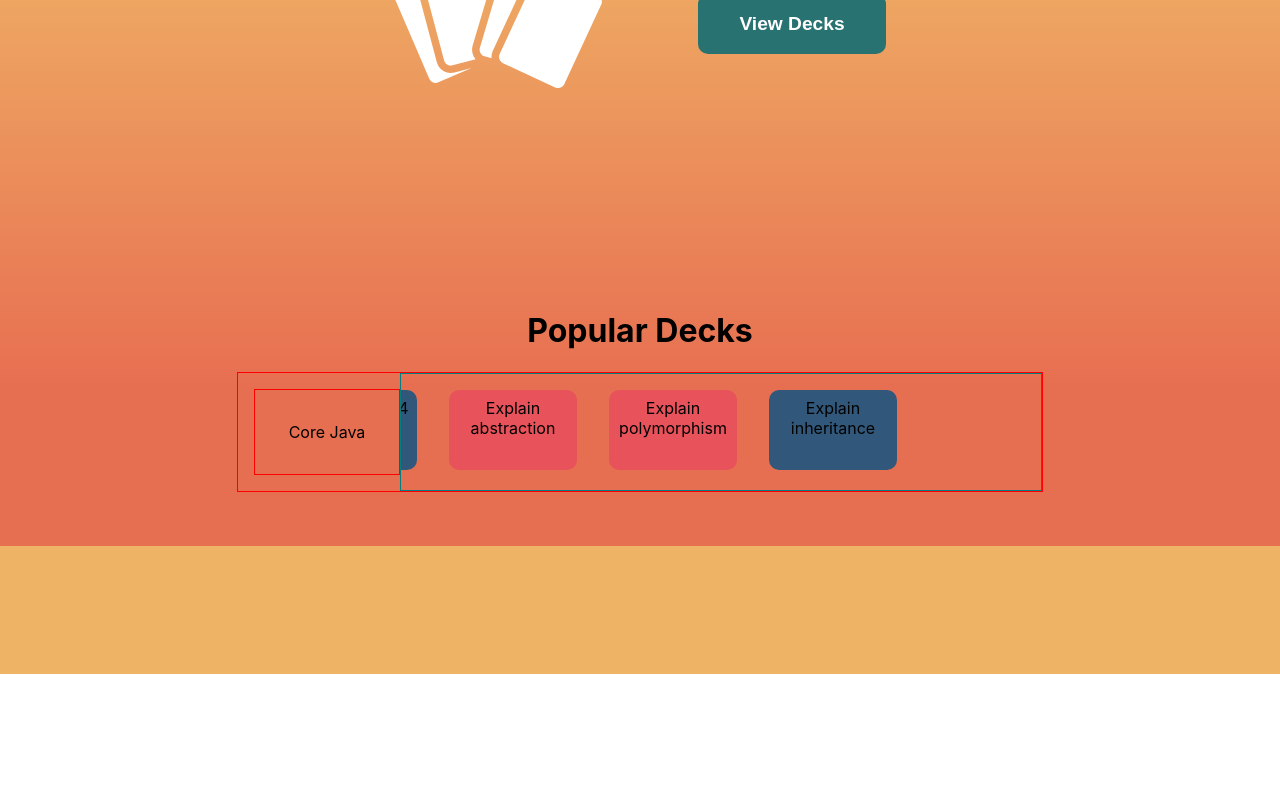
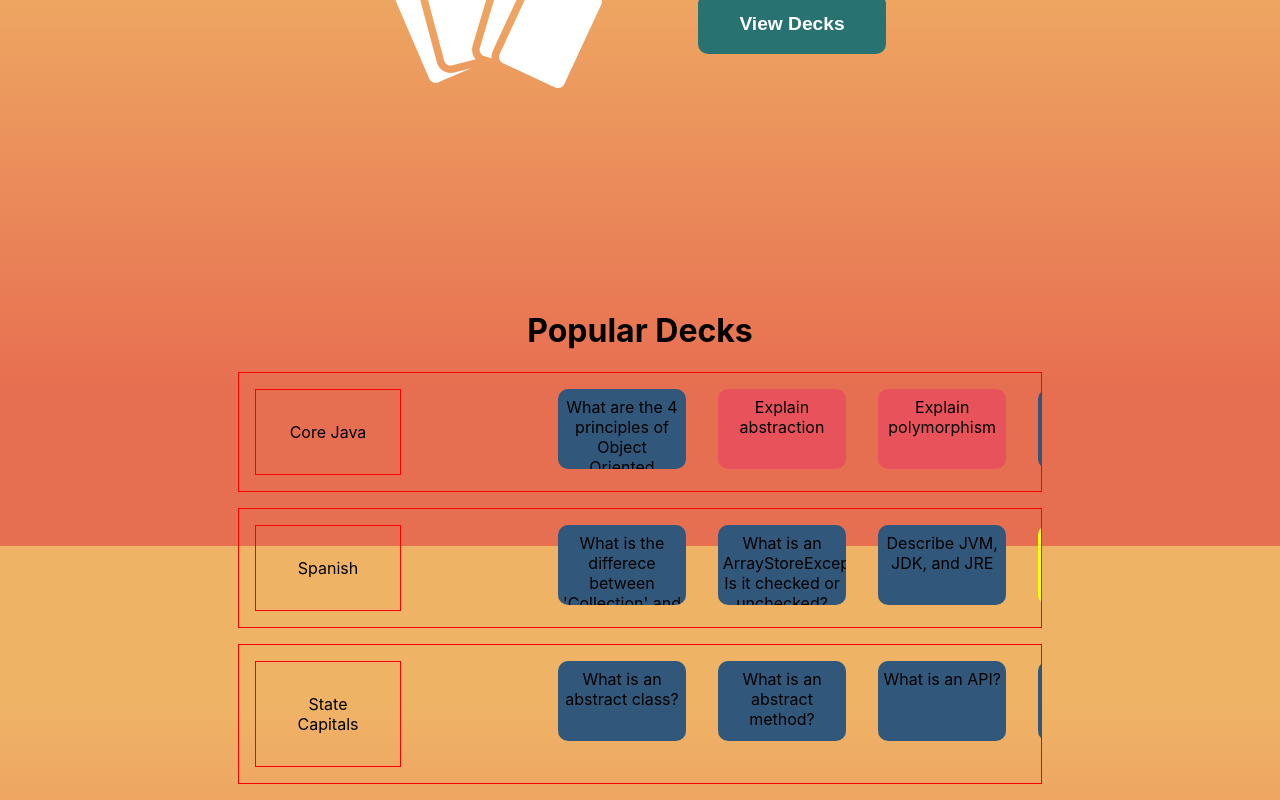
Before and after one commit to michael-mcmasters/Notecards, a React (Create React App) app: page / in a window 1280 px wide. Shown: the part 254-1054 px from the top of the page. Before the commit the page ends 928 px from the top, so only its background shows below. Built offline with nearby package versions, Linux system fonts and the light colour scheme.

Commit message:
Have 3 rows move sideways

```diff
--- a/src/components/homepagetwo/CardsGallary.js
+++ b/src/components/homepagetwo/CardsGallary.js
@@ -1,9 +1,9 @@
-import React, { useState } from 'react';
+import React, { useState, useEffect } from 'react';
 import styled from "styled-components";
 import TinyCard from "./TinyCard";
 
 const CardsGallary = ({ cards }) => {
-  const [xPosition, setXPosition] = useState(-20);
+  const [xPosition, setXPosition] = useState(50);
   const [containers, setContainers] = useState([
     {
       card: cards[0],
@@ -35,6 +35,25 @@ const CardsGallary = ({ cards }) => {
     },
   ]);
 
+  useEffect(() => {
+    setXPosition(-100);
+  }, [])
+
+  // const handleMoveCards = () => {
+  //   setXPosition(prev => prev - 2);
+  // }
+
+  // useEffect(() => {
+  //   const interval = setInterval(() => {
+  //     console.log("interval")
+  //     handleMoveCards();
+  //   }, [1000])
+
+  //   return () => clearInterval(interval);
+
+  // }, [])
+
+
   return (
     // <Container>
     //   {deck.cards.map((card, i) => {
@@ -55,7 +74,8 @@ const Wrapper = styled.div`
   overflow: hidden;
   width: max-content;
   max-height: 8rem;
-  border: 1px solid teal;
+  transition: 0.39s ease;
+  /* border: 1px solid teal;  */
 `;
 
 export default CardsGallary;
--- a/src/components/homepagetwo/PopularDecks.js
+++ b/src/components/homepagetwo/PopularDecks.js
@@ -10,11 +10,11 @@ const HomePage2 = () => {
   const [decks, setDecks] = useState([
     {
       name: "Core Java",
-      cards: cardsJSON.cards.slice(0, 7)
+      cards: cardsJSON.cards.slice(0, 4)
     },
     {
       name: "Spanish",
-      cards: cardsJSON.cards.slice(15, 30)
+      cards: cardsJSON.cards.slice(15, 35)
     },
     {
       name: "State Capitals",
@@ -39,7 +39,7 @@ const HomePage2 = () => {
 
   useEffect(() => {
     const interval = setInterval(() => {
-      console.log("interval")
+      // console.log("interval")
       handleFlipRandomCard();
     }, [1000])
 
@@ -59,6 +59,20 @@ const HomePage2 = () => {
           {decks[0].name}
         </DeckName>
         <CardsGallary cards={decks[0].cards} />
+      </DeckRow>
+
+      <DeckRow>
+        <DeckName>
+          {decks[1].name}
+        </DeckName>
+        <CardsGallary cards={decks[1].cards} />
+      </DeckRow>
+
+      <DeckRow>
+        <DeckName>
+          {decks[2].name}
+        </DeckName>
+        <CardsGallary cards={decks[2].cards} />
       </DeckRow>
 
       {/* <DeckRow>
--- a/src/components/homepagetwo/TinyCard.js
+++ b/src/components/homepagetwo/TinyCard.js
@@ -24,6 +24,8 @@ const Container = styled.div`
   float: left;
   position: relative;
   left: ${props => props.xPosition}%;
+/* transition: 0.39s ease; */
+  transition: 30s linear;
   margin: 1rem;
   width: 8rem;
   height: 5rem;
```
